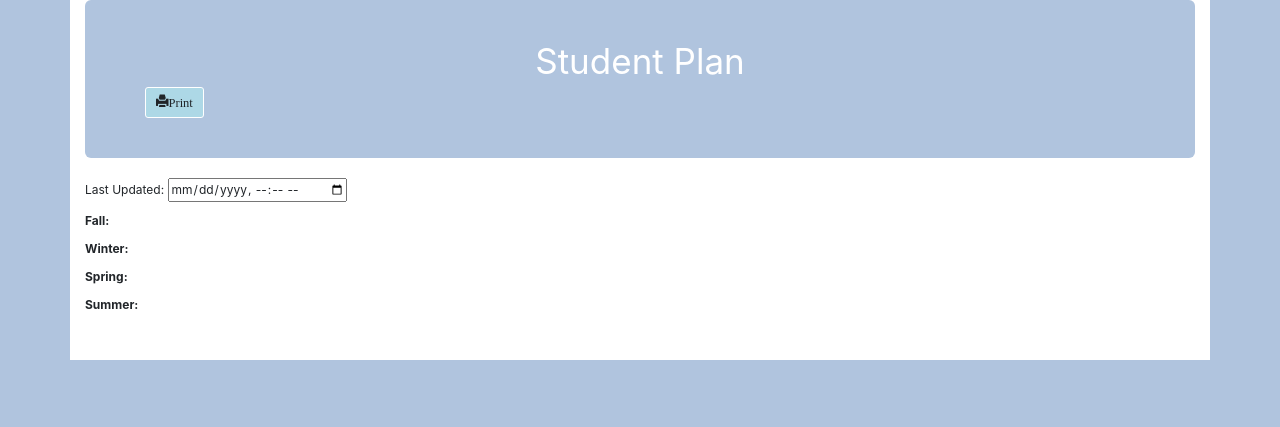
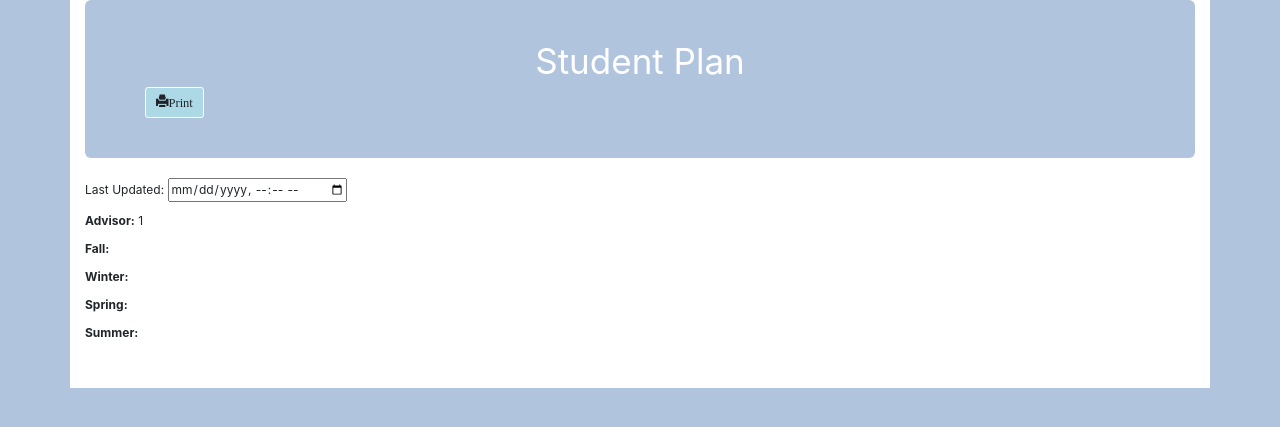
Before and after one commit to amc206/SDEV485-GroupProject, a PHP site: page /confirm.php?advisor=1 in a window 1280 px wide. Shown: the top 427 px of the page. Run offline with PHP 8.4, Linux system fonts and the light colour scheme; data that the repository does not hold is empty; some libraries are stand-ins or nearby versions.

Commit message:
updated confirm and new-plan.html with advisor entry info

```diff
--- a/PBI-1/confirm.php
+++ b/PBI-1/confirm.php
@@ -37,12 +37,13 @@ error_reporting(E_ALL);
     <p>Last Updated: <input type="datetime-local" id="timestamp" name="timestamp"></p>
 
     <?php
-
+        $advisor = $_GET['advisor'];
         $fall = $_GET['fall'];
         $winter = $_GET['winter'];
         $spring = $_GET['spring'];
         $summer = $_GET['summer'];
 
+        echo "<p><b>Advisor:</b> $advisor</p>";
         echo "<p><b>Fall:</b> $fall</p>";
         echo "<p><b>Winter:</b> $winter</p>";
         echo "<p><b>Spring:</b> $spring</p>";
--- a/PBI-1/new-plan.html
+++ b/PBI-1/new-plan.html
@@ -23,7 +23,7 @@
         <fieldset class="form-group">
             <div class="form-group">
                 <p><label for="advisor">Advisor:</label></p>
-                <textarea id="advisor" name="advisor" rows="1" cols="20"></textarea>
+                <textarea id="advisor" name="advisor" rows="2" cols="20"></textarea>
             </div>
 
             <div class="form-group">
```
